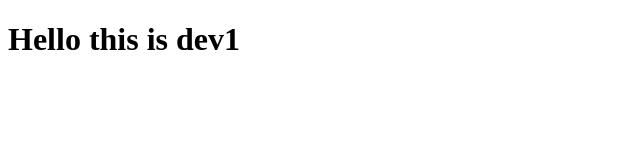
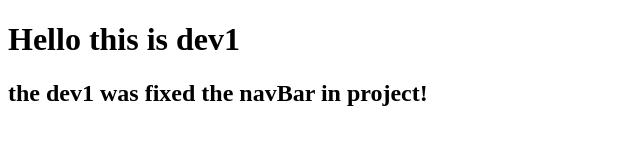
Before and after one commit to aHein007/GitPratice, a plain HTML site: page index.html in a window 1280 px wide. Shown: the whole page, without its empty margins (0-640 px from the left). Drawn offline with Linux system fonts and the light colour scheme.

Commit message:
fixedTheNev

```diff
--- a/index.html
+++ b/index.html
@@ -7,5 +7,7 @@
 </head>
 <body>
     <h1 class="aung">Hello this is dev1</h1>
+
+    <h2>the dev1 was fixed the navBar in project!</h2>
 </body>
 </html>
```
